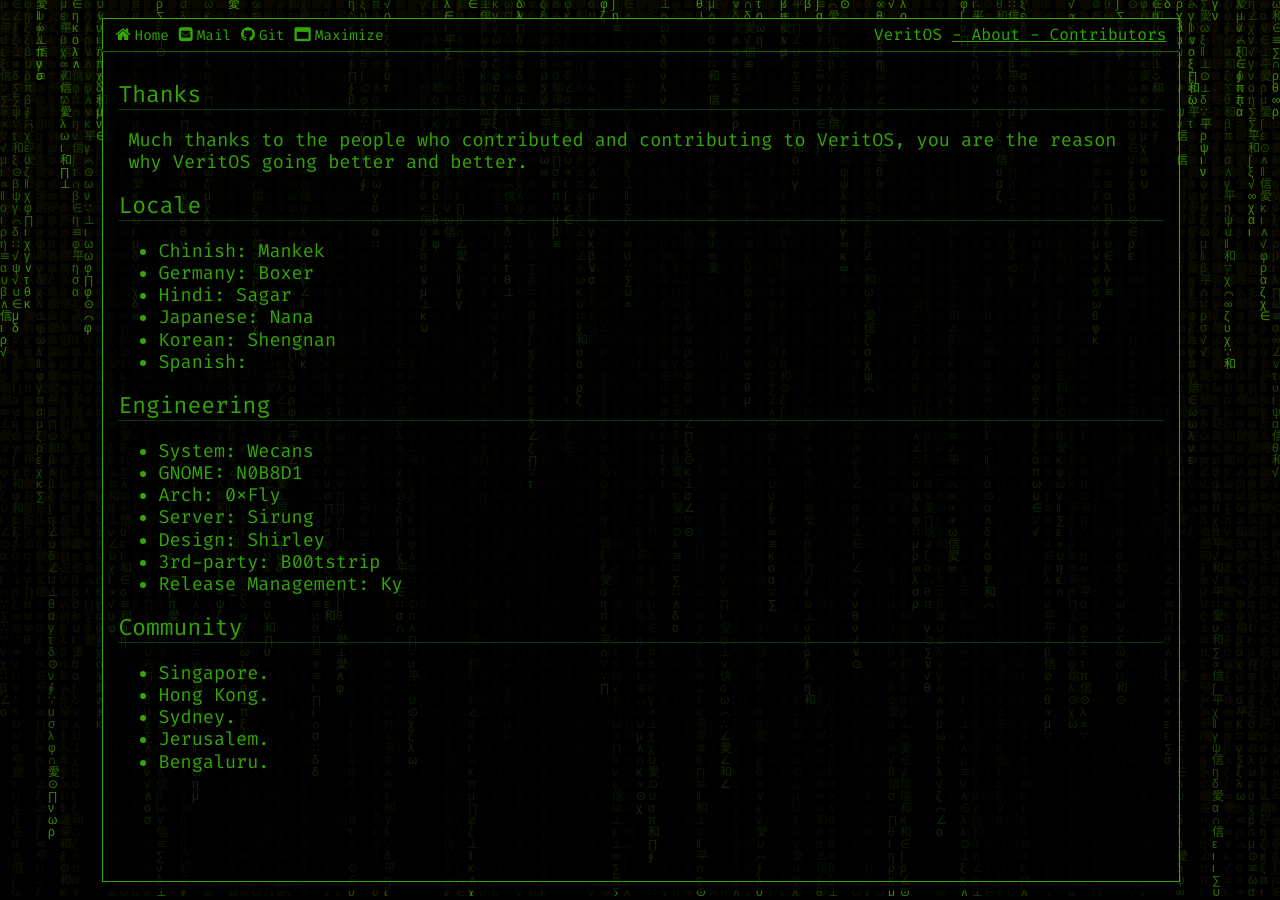
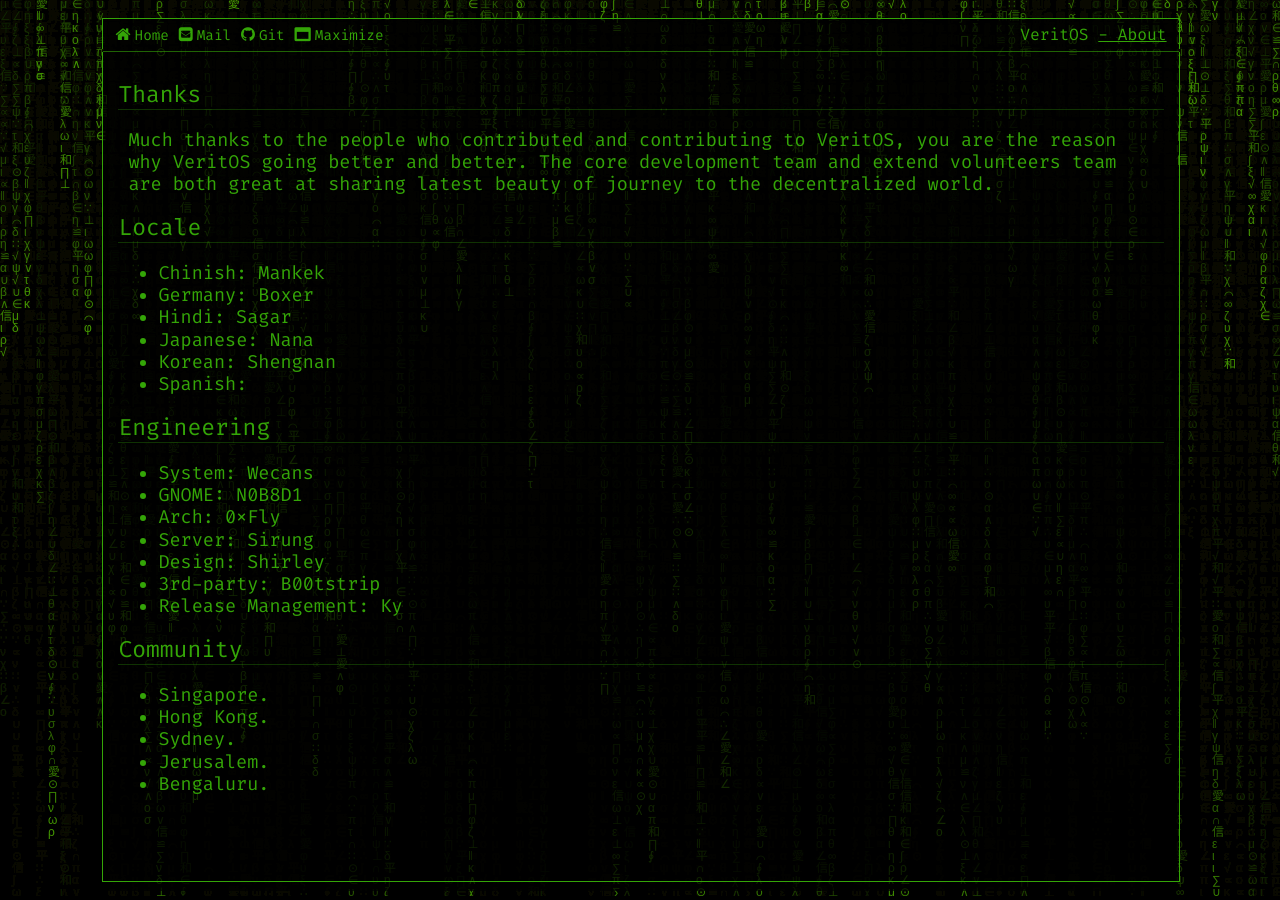
Before and after one commit to TheVeritOS/VeritOS.org, a Jekyll site: the page built from pages/contributors.md, in a window 1280 px wide. Built offline with Jekyll 4.4.1, drawn with Linux system fonts in a browser that asks for light colours.

Commit message:
update hearder

```diff
--- a/_includes/header.html
+++ b/_includes/header.html
@@ -89,10 +89,8 @@
                     {% if site.owner != ""%}
                         <a class="owner" href="/about">
                             -
-                            About </a>                          <a class="owner" href="/contributors">
-                            -
-                            Contributors </a>
-                    {% endif %}
+                            About </a>
+                             {% endif %}
                 {% endif %}
             </span>
         </ul>
--- a/pages/contributors.md
+++ b/pages/contributors.md
@@ -14,7 +14,7 @@ permalink: /contributors
 ---
 
 ## Thanks
-Much thanks to the people who contributed and contributing to VeritOS, you are the reason why VeritOS going better and better.
+Much thanks to the people who contributed and contributing to VeritOS, you are the reason why VeritOS going better and better. The core development team and extend volunteers team are both great at sharing latest beauty of journey to the decentralized world.
 
 ## Locale
 * Chinish: Mankek
```
